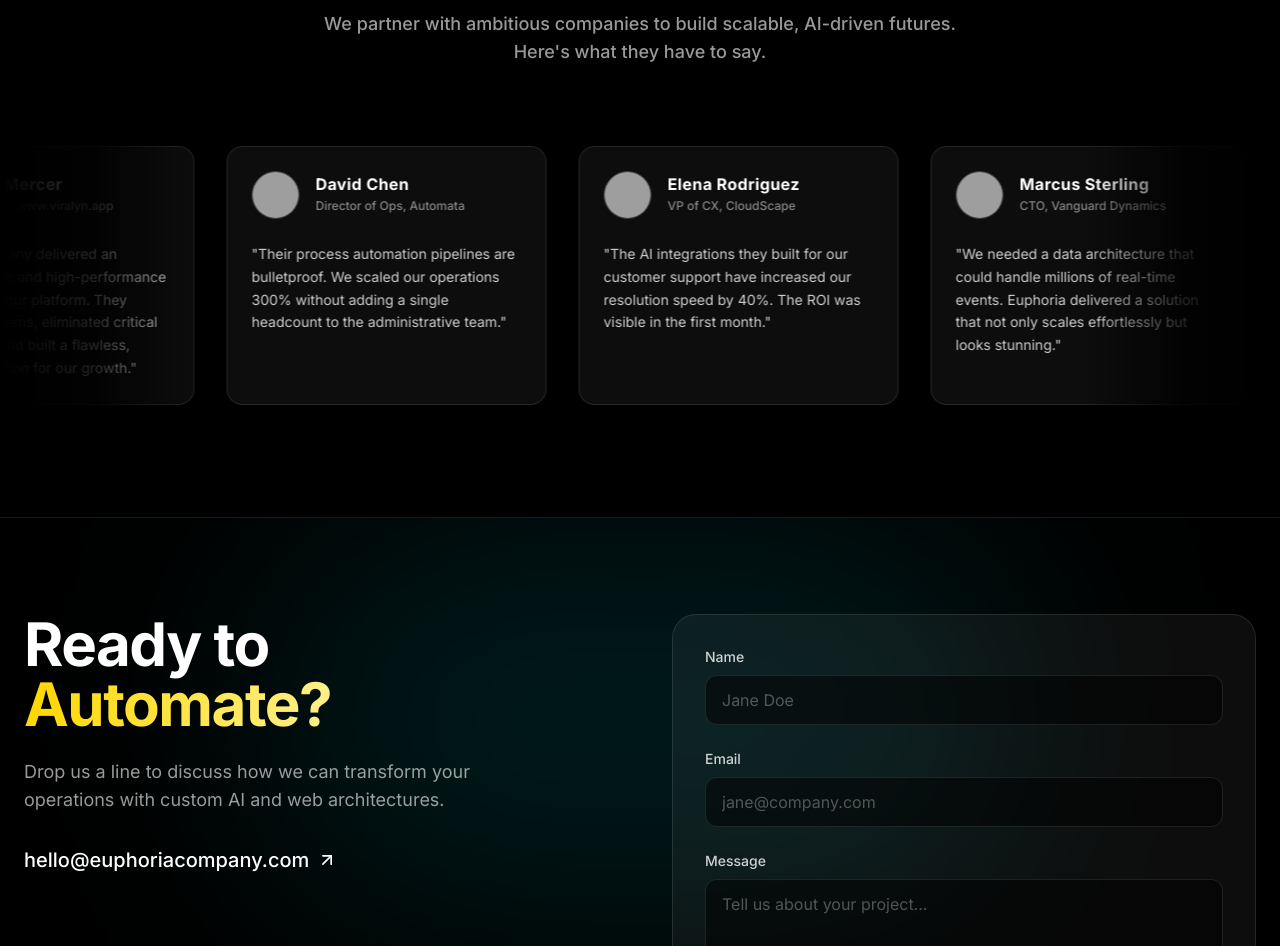
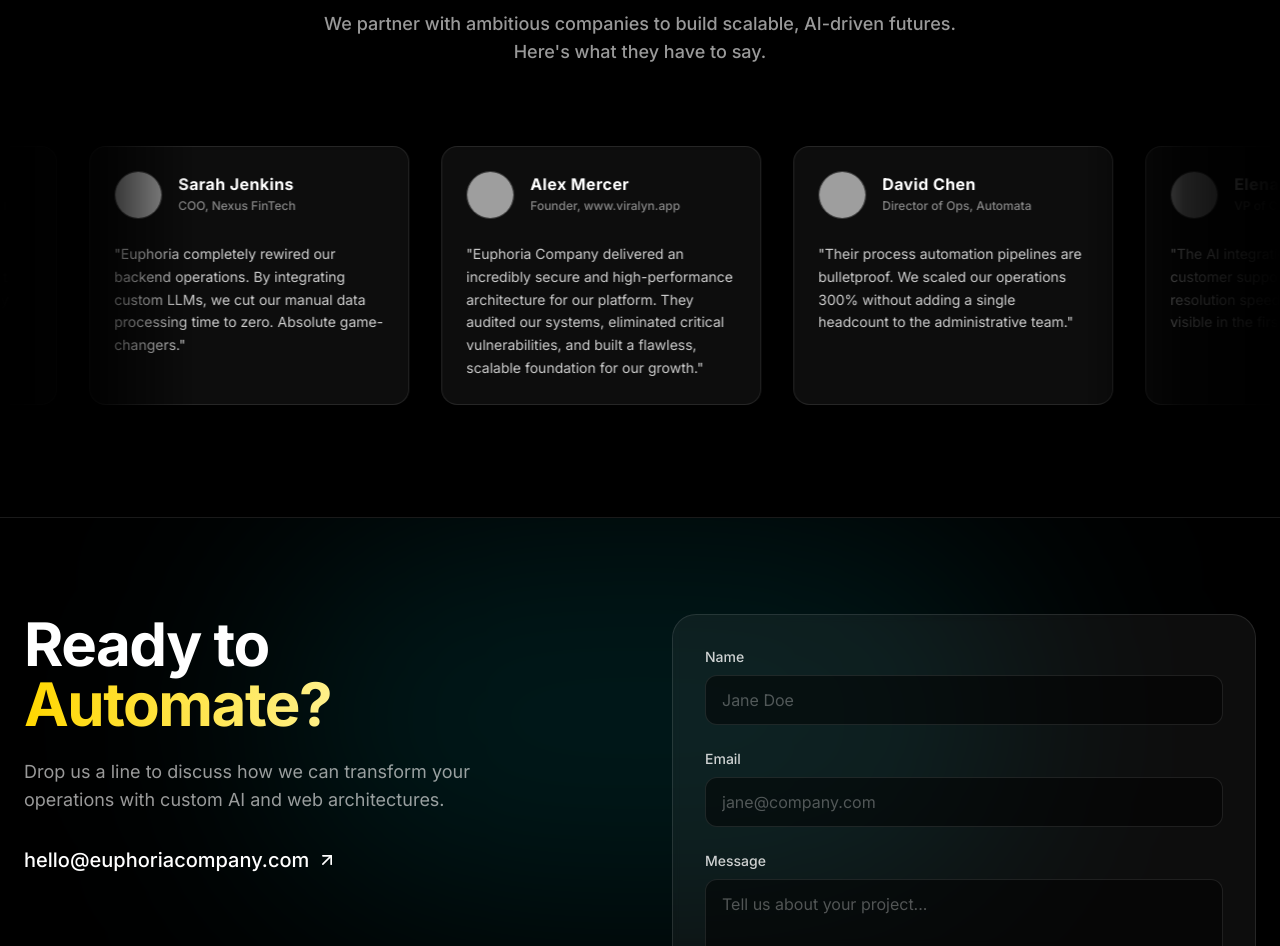
Before and after one commit to euphoriadesigner1-art/Euphoria_Company, a React (Vite) app in the folder Euphoria Company Portfolio/: page / in a window 1280 px wide. Shown: the part 3300-4246 px from the top of the page. Built offline with nearby package versions, Linux system fonts and the light colour scheme; grey boxes are pictures that could not be loaded.

Commit message:
fix: hardcode marquee animation values to prevent css variable issues

```diff
--- a/Euphoria Company Portfolio/src/components/ui/testimonials-with-marquee.tsx
+++ b/Euphoria Company Portfolio/src/components/ui/testimonials-with-marquee.tsx
@@ -35,15 +35,21 @@ export function TestimonialsSection({
                 </div>
 
                 <div className="relative flex w-full flex-col items-center justify-center">
-                    <div className="group flex overflow-hidden p-4 [--gap:2rem] [gap:var(--gap)] flex-row [--duration:40s]">
-                        <div className="flex shrink-0 justify-around [gap:var(--gap)] animate-marquee flex-row group-hover:[animation-play-state:paused]">
-                            {[...Array(2)].map((_, setIndex) => (
-                                testimonials.map((testimonial, i) => (
-                                    <TestimonialCard
-                                        key={`${setIndex}-${i}`}
-                                        {...testimonial}
-                                    />
-                                ))
+                    <div className="group flex overflow-hidden p-4 gap-8 flex-row">
+                        <div className="flex shrink-0 justify-around gap-8 animate-marquee flex-row group-hover:[animation-play-state:paused]">
+                            {testimonials.map((testimonial, i) => (
+                                <TestimonialCard
+                                    key={`set1-${i}`}
+                                    {...testimonial}
+                                />
+                            ))}
+                        </div>
+                        <div className="flex shrink-0 justify-around gap-8 animate-marquee flex-row group-hover:[animation-play-state:paused]" aria-hidden="true">
+                            {testimonials.map((testimonial, i) => (
+                                <TestimonialCard
+                                    key={`set2-${i}`}
+                                    {...testimonial}
+                                />
                             ))}
                         </div>
                     </div>
--- a/Euphoria Company Portfolio/tailwind.config.js
+++ b/Euphoria Company Portfolio/tailwind.config.js
@@ -22,13 +22,13 @@ export default {
         container: "1280px",
       },
       animation: {
-        marquee: 'marquee var(--duration) linear infinite',
+        marquee: 'marquee 40s linear infinite',
         morph: 'morph 8s ease-in-out infinite',
       },
       keyframes: {
         marquee: {
           from: { transform: 'translateX(0)' },
-          to: { transform: 'translateX(calc(-100% - var(--gap)))' }
+          to: { transform: 'translateX(calc(-100% - 2rem))' }
         },
         morph: {
           '0%, 100%': { borderRadius: '60% 40% 30% 70% / 60% 30% 70% 40%' },
```
